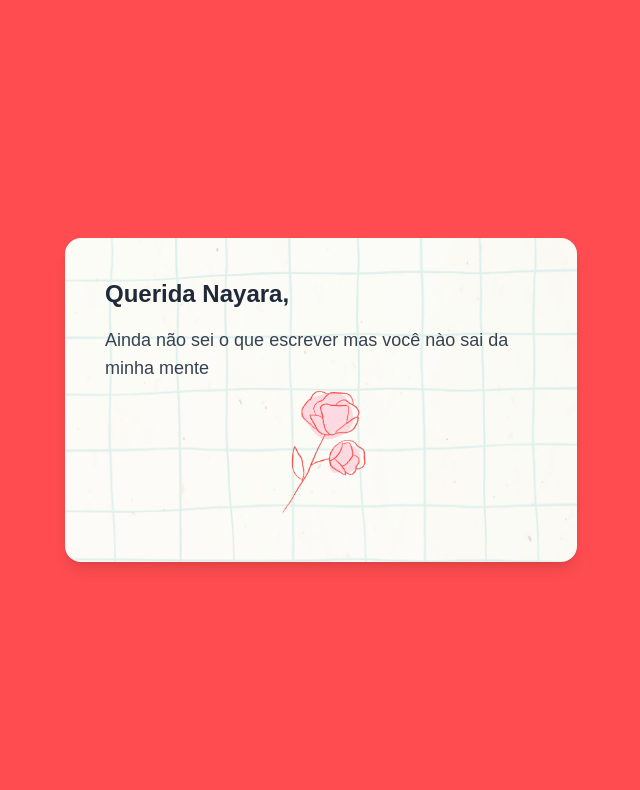
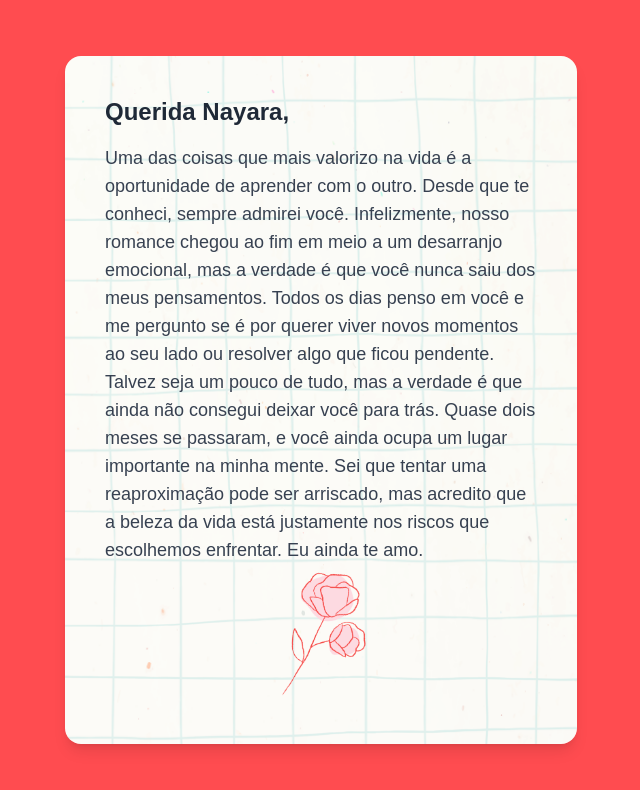
Before and after one commit to marcosdelfrari/imissyou, a Next.js app: page / in a window 1280 px wide. Shown: the top 790 px of the page, without its empty margins (319-959 px from the left). Built offline with nearby package versions, Linux system fonts and the light colour scheme; a web font is replaced by a local one.

Commit message:
fix message

```diff
--- a/app/components/box.tsx
+++ b/app/components/box.tsx
@@ -19,7 +19,17 @@ const Box = () => {
           className="text-lg text-gray-700"
           style={{ fontFamily: "var(--font-sour-gummy)" }}
         >
-          Ainda não sei o que escrever mas você nào sai da minha mente
+          Uma das coisas que mais valorizo na vida é a oportunidade de aprender
+          com o outro. Desde que te conheci, sempre admirei você. Infelizmente,
+          nosso romance chegou ao fim em meio a um desarranjo emocional, mas a
+          verdade é que você nunca saiu dos meus pensamentos. Todos os dias
+          penso em você e me pergunto se é por querer viver novos momentos ao
+          seu lado ou resolver algo que ficou pendente. Talvez seja um pouco de
+          tudo, mas a verdade é que ainda não consegui deixar você para trás.
+          Quase dois meses se passaram, e você ainda ocupa um lugar importante
+          na minha mente. Sei que tentar uma reaproximação pode ser arriscado,
+          mas acredito que a beleza da vida está justamente nos riscos que
+          escolhemos enfrentar. Eu ainda te amo.
         </p>
         <div className="m-auto w-full flex justify-center tems-center">
           <Image src="/flower.webp" alt="Heart" width={100} height={100} />
```
